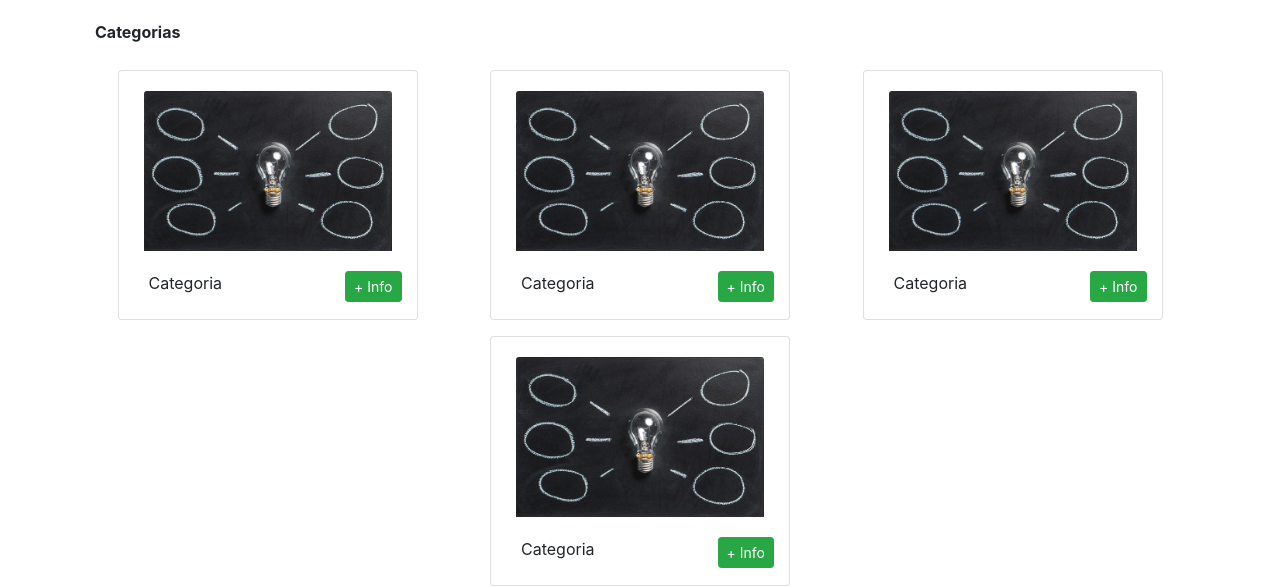
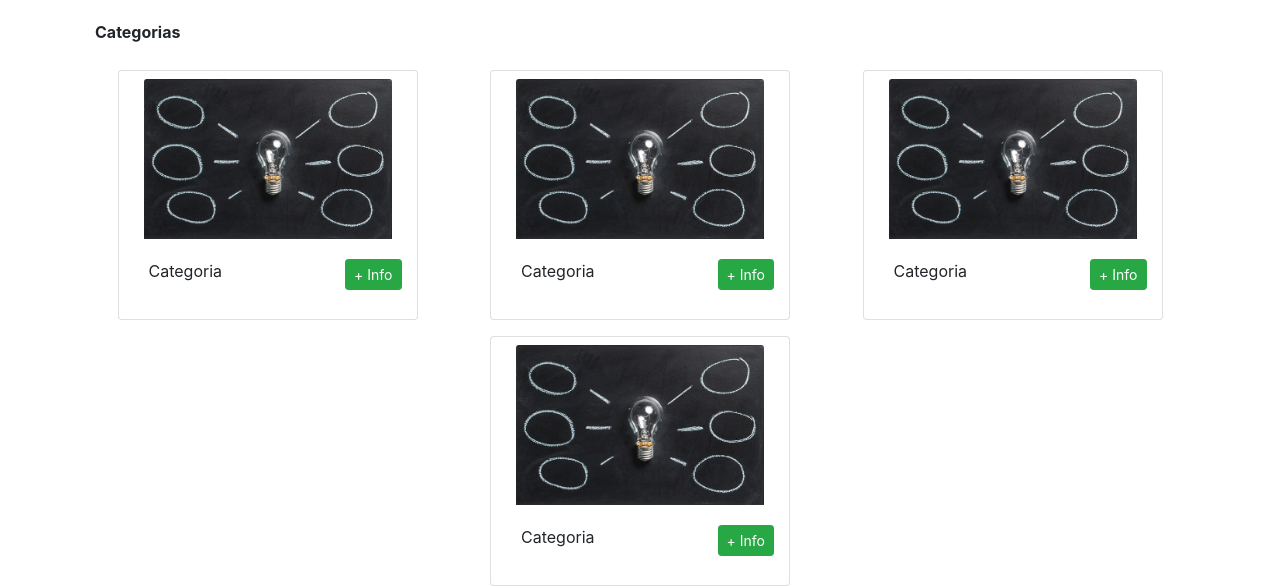
Before and after one commit to squad8recode/postEduc, a React (Create React App) app: page / in a window 1280 px wide. Shown: the part 258-845 px from the top of the page. Built offline with nearby package versions, Linux system fonts and the light colour scheme; no server answers.

Commit message:
categoria

```diff
--- a/src/Componentes/eventos/Minicategoria.js
+++ b/src/Componentes/eventos/Minicategoria.js
@@ -9,7 +9,7 @@ import '../../css/index.css'
 export default class Minicategoria extends React.Component{
   render(){
     return(
-      <Card className="card h my-2">
+      <Card className="card hei my-2">
         <Card.Img variant="top" src={foto} width="250" height="160" />
         <Row>
           <Card.Body as={Row}>
--- a/src/Componentes/eventos/Minievento.js
+++ b/src/Componentes/eventos/Minievento.js
@@ -12,8 +12,9 @@ export default class Minievento extends React.Component{
 
     return(
       <>
-        <Card className="card h my-2 mr-3 ml-3" style={css} >
-          <Card.Img variant="top" src={`http://52.67.245.155/php/img/${this.props.imagem}`} width="250" height="160" />
+        <Card className="h my-2 mr-3 ml-3" style={css} >
+          <Card.Title  >{this.props.modalidade}</Card.Title>
+          <Card.Img variant="top" src={`http://52.67.245.155/php/img/${this.props.imagem}`} width="250" height="160"  />
             <Row className="mt-2">
               <Col md={8}>
                 <Card.Title as={Col}  >{this.props.nome}</Card.Title>
--- a/src/Componentes/eventos/PaginaDeEventos.js
+++ b/src/Componentes/eventos/PaginaDeEventos.js
@@ -40,6 +40,7 @@ componentDidMount(){
                             id={arrayevento.id_evento}
                             imagem={arrayevento.imagem}
                             nome={arrayevento.nome_evento}
+                            modalidade = {arrayevento.modalidade}
                 />
             ))}
 
--- a/src/css/index.css
+++ b/src/css/index.css
@@ -46,7 +46,7 @@ p{
 .card{
   width: 300px;
   height: 210px;
-  padding: 10px 25px 10px 25px;
+  padding: 0px 25px 10px 25px;
   border: 1px solid rgb(51, 3, 51);
 }
 
@@ -85,8 +85,13 @@ p{
 }
 
 .h{
+  height: 300px;
+  padding-top: 8px;
+}
+
+.hei{
   height: 250px;
-  padding-top: 20px;
+  padding-top: 8px;
 }
 
 h1.sobre{
```
